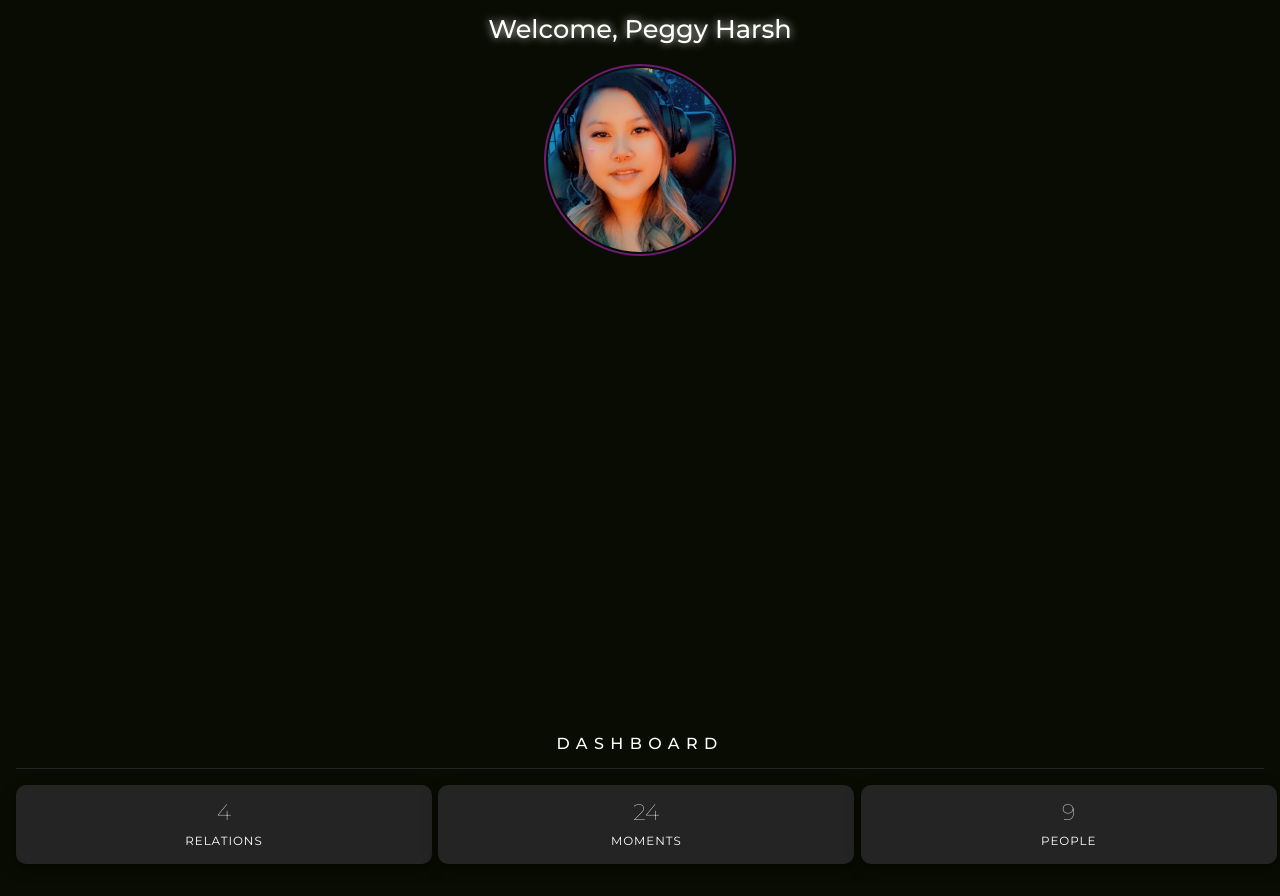
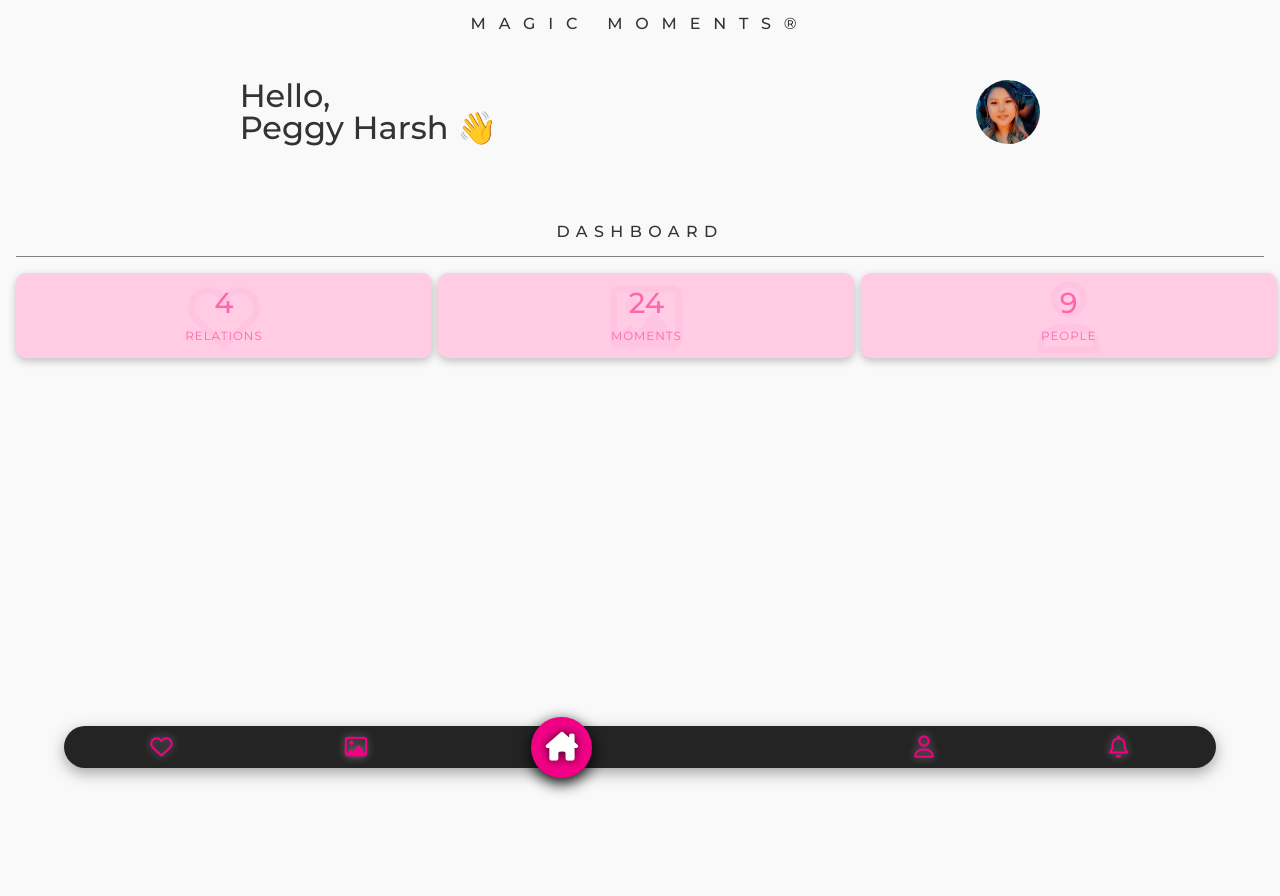
Before and after one commit to rlharsh/My-Moments, a website: page index.html in a window 1280 px wide. After the commit the page ends 800 px from the top, so only its background shows below. Drawn offline with nearby package versions, Linux system fonts and the light colour scheme; files whose address does not match are found by name.

Commit message:
Testing GUI

```diff
--- a/assets/css/style.css
+++ b/assets/css/style.css
@@ -3,7 +3,7 @@
 }
 
 :root {
-    --dark-background: #090C02;
+    --dark-background: #181A21;
     --dark-light-background: #242424;
     --dark-secondary: #72757e;
     --accent-purple: #711A75;
@@ -20,11 +20,38 @@
 
     --generic-image: url('/assets/images/interface/avatars/default_avatar_two.JPG');
     --generic-background: url('/assets/images/backgrounds/bwb3.jpg');
+
+
+    --light-theme-base-color: #f9f9f9;
+    --light-theme-secondary-color: #e6e6e6;
+    --light-theme-div-secondary-color: #808080;
+    --light-theme-button-1-base-color: #ffcce4;
+    --light-theme-button-2-base-color: #d6f5e2;
+    --light-theme-button-3-base-color: #cfedfc;
+    --light-theme-button-4-base-color: #ebd1fa;
+    --light-theme-button-1-accent-color: #ff66ad;
+    --light-theme-button-2-accent-color: #83e2a7;
+    --light-theme-button-3-accent-color: #70c9f5;
+    --light-theme-button-4-accent-color: #c374f1;
+    --light-theme-text-color: #333;
+
+    --dark-theme-base-color: #1a1a1a;
+    --dark-theme-secondary-color: #4d4d4d;
+    --dark-theme-div-secondary-color: #999;
+    --dark-theme-button-1-base-color: #cc005f;
+    --dark-theme-button-2-base-color: #27a557;
+    --dark-theme-button-3-base-color: #0d84bf;
+    --dark-theme-button-4-base-color: #7c12ba;
+    --dark-theme-button-1-accent-color: #ff99c9;
+    --dark-theme-button-2-accent-color: #acecc5;
+    --dark-theme-button-3-accent-color: #a0dbf8;
+    --dark-theme-button-4-accent-color: #d7a2f6;
+    --dark-theme-text-color: #e6e6e6;
 }
 
 body {
-    background-color: var(--dark-background);
-    color: var(--text-bright);
+    background-color: var(--light-theme-base-color);
+    color: var(--light-theme-text-color);
     font-family: 'Montserrat', sans-serif;
 }
 
@@ -34,39 +61,33 @@ body {
     font-weight: 500;
     text-transform: uppercase;
     letter-spacing: 0.8rem;
-    text-shadow: 2px 3px 5px rgba(0,0,0,1);
 }
 
 .user-information-wrapper__header {
     font-weight: 500;
-    font-size: 1.6em;
-    text-shadow: 0px 0px 8px rgba(255,255,255,0.8);
-}
-
-.user-information-wrapper_slug {
-    color: var(--accent-purple);
-    font-size: 0.8rem;
+    font-size: 2em;
 }
 
 .status-container__card__header {
-    color: var(--text-bright);
-    font-size: 1.4rem;
-    font-weight: 100;
+    color: var(--light-theme-button-1-accent-color);
+    font-size: 1.8rem;
+    font-weight: 500;
 }
 
 .status-container__card__subheader {
     margin-top: 0.4rem;
-    color: var(--text-bright);
+    color: var(--light-theme-button-1-accent-color);
     font-size: 0.74em;
     letter-spacing: 0.06rem;
     text-transform: uppercase;
 }
 
 .generic-header {
-    color: var(--text-bright);
+    margin-top: 2rem;
+    color: var(--light-theme-text-color);
     font-weight: 500;
     font-size: 1em;
-    border-bottom: 1px solid var(--dark-light-background);
+    border-bottom: 1px solid var(--light-theme-div-secondary-color);
     padding-bottom: 1rem;
     letter-spacing: 0.4rem;
     text-transform: uppercase;
@@ -92,10 +113,19 @@ body {
 }
 
 /* Containers */
+.header-container {
+    display: flex;
+    margin-top: 2rem;
+    justify-content: space-around;
+    width: 100%;
+}
+
 .page-wrapper {
     width: 100%;
     margin: 0 auto;
     overflow: hidden;
+    display: flex;
+    flex-direction: column;
 }
 
 .navigation-wrapper {
@@ -118,7 +148,7 @@ body {
     position: sticky;
     top: 0;
 
-    background-color: var(--dark-background);
+    background-color: var(--light-theme-base-color);
 
     width: 100;
     padding: 1rem;
@@ -147,37 +177,20 @@ body {
 }
 
 .user-information-wrapper {
-
-    position: absolute;
-    top: 18,3tyem;
-    left: 0rem;
-    width: 100%;
-    height: inherit;
-    text-align: center;
-    border-radius: inherit;
-
     display: flex;
     flex-direction: column;
     justify-content: start;
     gap: 0.4rem;
-    padding: 1rem;
+    margin-bottom: 1rem;
 }
 
 .image-wrapper {
-    margin-top: 4rem;
-    height: 12rem;
-    width:  12rem;
-
-    position: absolute;
-    top: 0;
-    left: 50%;
-	transform: translateX(-50%);
+    height: 4rem;
+    width:  4rem;
 
     display: flex;
     justify-content: center;
     align-items: center;
-
-    border: 2px solid var(--accent-purple);
 
     border-radius: 50%;
 }
@@ -186,11 +199,9 @@ body {
     width: 100%;
     padding: 2rem 1rem;
 
-    margin-top: 24rem;
-
     border-radius: var(--border-radius-medium);
 
-    background-color: var(--dark-background);
+    background-color: var(--light-theme-base-color);
     z-index: 4;
 }
 
@@ -203,17 +214,16 @@ body {
 }
 
 .status-container__card {
+    position: relative;
 	display: flex;
 	flex-direction: column;
     align-items: center;
 	padding: 1rem;
 	gap: 0.4rem;
+    overflow: hidden;
 
-    border: 0px solid var(--accent-purple);
-
-    background-color: var(--dark-light-background);
-
-    box-shadow: rgba(0, 0, 0, 0.34) 0px 5px 15px;
+    background-color: var(--light-theme-button-1-base-color);
+    box-shadow: rgba(0, 0, 0, 0.24) 0px 3px 8px;
 }
 
 .generic-div {
@@ -339,8 +349,21 @@ body {
 	background-position: center center;
     background-size: cover;
 
-    width: 98%;
-    height: 98%;
+    width: 100%;
+    height: 100%;
 
     border-radius: inherit;
   }
+
+  .status-container__card__icon {
+    position: absolute;
+    top: 0.5rem;
+
+    font-size: 72px;
+    font-weight: 500;
+
+    left: 50%;
+	transform: translateX(-50%);
+
+    color: #ff66ad10;
+  }
--- a/index.html
+++ b/index.html
@@ -27,36 +27,66 @@
 <body>
 
 
+        <!-- Begin Navigation Control -->
+        <nav id="navigation-controller" class="navigation-wrapper deep__border">
+            <!-- Relationships Button -->
+            <div id="relationships-button" class="round-btn">
+                <a href="./pages/relationships.html"><i id="relationships-icon" class="fa-regular fa-heart"></i></a>
+            </div>
+
+            <!-- Moments Button -->
+            <div id="moments-button" class="round-btn">
+                <a href="./pages/moments.html"><i class="fa-regular fa-image"></i></a>
+            </div>
+
+            <!-- Home Button -->
+            <div id="home-button" class="round-btn round-btn--home">
+                <a href="./index.html"><i class="fa-solid fa-house-chimney"></i>
+            </div>
+
+            <!-- People Button -->
+            <div id="people-button" class="round-btn">
+                <a href="/people.html"><i class="fa-regular fa-user"></i></a>
+            </div>
+
+            <!-- Notification Button -->
+            <div id="notification-button" class="round-btn">
+                <a href="./pages/notifications.html"><i class="fa-regular fa-bell"></i></a>
+            </div>
+        </nav>
+        <!-- End Navigation Control -->
+
+
 
         <!-- Begin Application Header -->
-        <!--
+
         <div id="page-header" class="application-header">
             <h1 id="application-title-header" class="application-header__h1">
                 Magic Moments®
             </h1>
         </div>
-        -->
         <!-- End Application Header-->
 
         <!-- Begin Dashboard Page Wrapper -->
         <div id="dashboard-wrapper" class="page-wrapper">
 
-            <!-- Begin User Picture Header -->
-            <div id="image-wrapper" class="image-wrapper">
-                <div id="user-wrapper-image" class="image-wrapper__image"></div>
-            </div>
+            <!-- Begin Header Wrapper -->
+            <section id="header-wrapper" class="header-container">
 
-            <!-- Begin User Information Section-->
-            <section id="user-information" class="user-information-wrapper">
-                <h1 id="username-header" class="user-information-wrapper__header">
-                    Welcome, Peggy Harsh
-                </h1>
-            </section>
-            <!-- End User Information Section -->
+                <!-- Begin User Information Section-->
+                <section id="user-information" class="user-information-wrapper">
+                    <h1 id="username-header" class="user-information-wrapper__header">
+                        Hello, <br>Peggy Harsh 👋
+                    </h1>
+                </section>
+                <!-- End User Information Section -->
 
-            <!-- Begin User Home Hero Section -->
-            <div id="user-hero" class="user-hero"></div>
-            <!-- End User Home Hero Section -->
+                <!-- Begin User Picture Header -->
+                <div id="image-wrapper" class="image-wrapper">
+                    <div id="user-wrapper-image" class="image-wrapper__image"></div>
+                </div>
+                </section>
+            <!-- End Header Wrapper -->
 
             <!-- Begin User Dashboard Section -->
             <main id="swup" class="user-dashboard-wrapper transition-fade">
@@ -65,14 +95,23 @@
                 <!-- Begin Stat Container -->
                 <div id="stat-container" class="status-container">
                     <div id="total-relationships" class="status-container__card small__border">
+                        <div id="total-relationship-icon" class="status-container__card__icon">
+                            <i id="relationships-icon" class="fa-regular fa-heart"></i>
+                        </div>
                         <h1 id="total-count-relationships" class="status-container__card__header">4</h1>
                         <h2 id="total-count-relationships-title" class="status-container__card__subheader">Relations</h2>
                     </div>
                     <div id="total-moments" class="status-container__card small__border">
+                        <div id="total-relationship-icon" class="status-container__card__icon">
+                            <i class="fa-regular fa-image"></i>
+                        </div>
                         <h1 id="total-count-moments" class="status-container__card__header">24</h1>
                         <h2 id="total-count-moments-title" class="status-container__card__subheader">Moments</h2>
                     </div>
                     <div id="total-relationships" class="status-container__card small__border">
+                        <div id="total-relationship-icon" class="status-container__card__icon">
+                            <i class="fa-regular fa-user"></i>
+                        </div>
                         <h1 id="total-count-people" class="status-container__card__header">9</h1>
                         <h2 id="total-count-people-title" class="status-container__card__subheader">People</h2>
                     </div>
```
